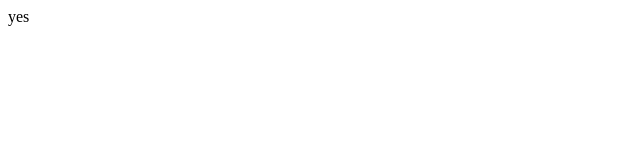
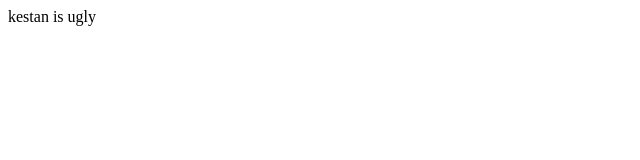
Before and after one commit to keskami/Monkseal-Database-Website, a plain HTML site: page Screens/home.html in a window 1280 px wide. Shown: the full height of the page, 0-640 px from the left. Drawn offline with Linux system fonts and the light colour scheme.

Commit message:
kestan ugly

```diff
--- a/Screens/home.html
+++ b/Screens/home.html
@@ -5,7 +5,7 @@
             Home
         </title>
         <body>
-            yes
+            kestan is ugly
         </body>
     </head>
 </html>
```
